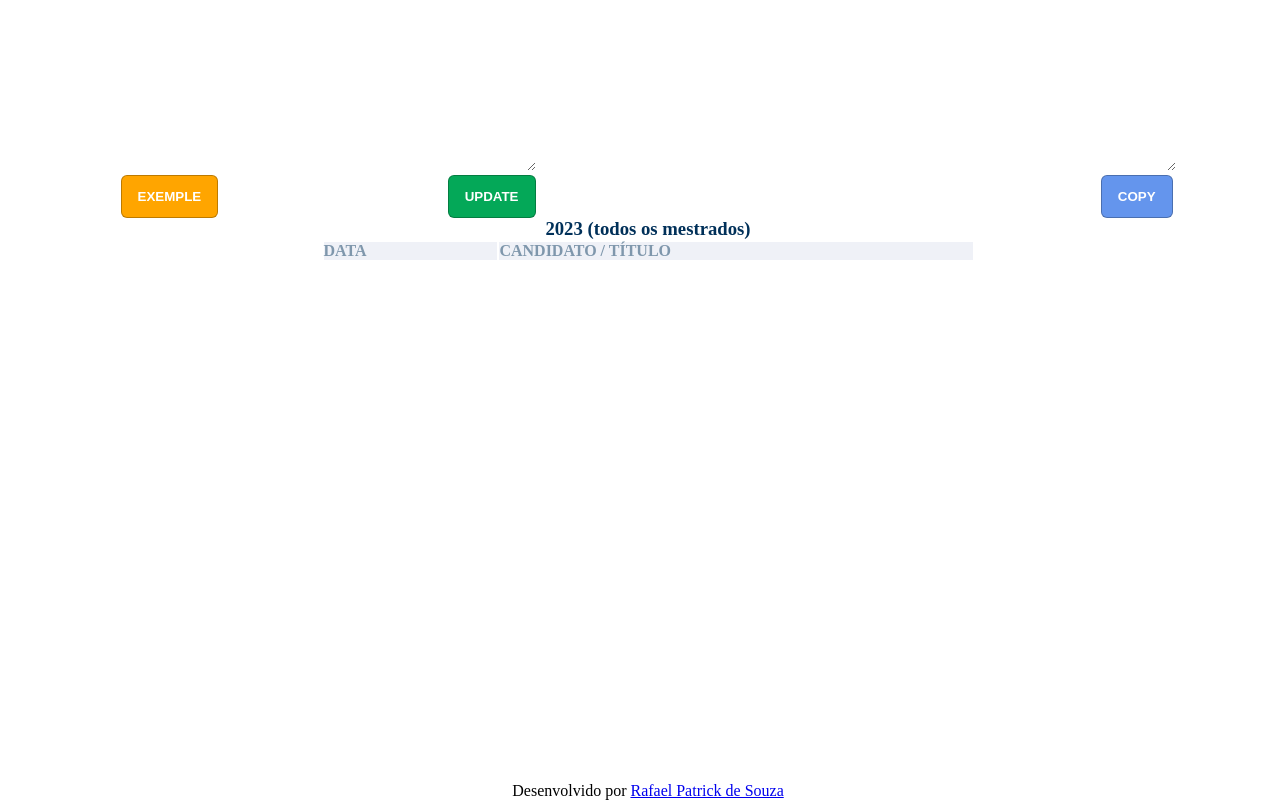
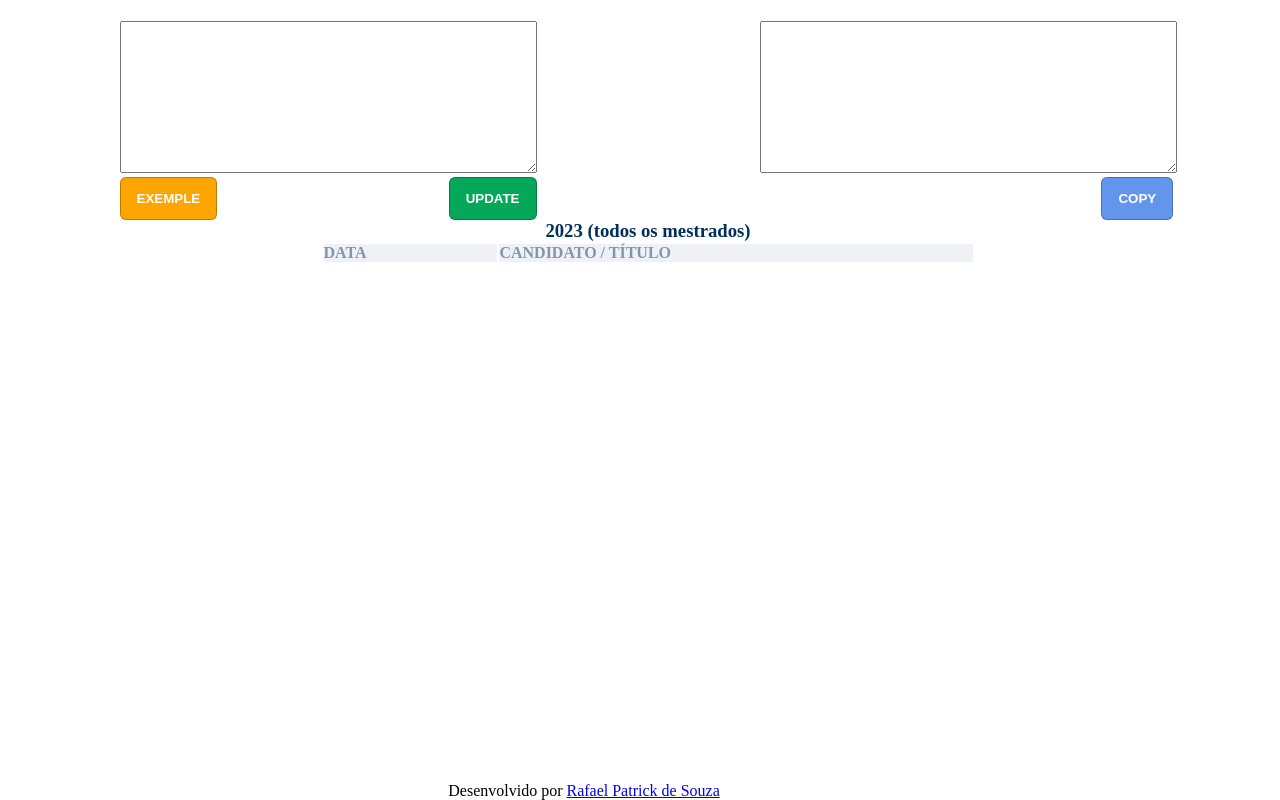
Before and after one commit to faelpatrick/ucp-pp-gerador, a plain HTML site: page index.html in a window 1280 px wide. Drawn offline with Linux system fonts and the light colour scheme.

Commit message:
ajust css

```diff
--- a/style.css
+++ b/style.css
@@ -1,10 +1,9 @@
 *{
   margin: 0;
   padding: 0;
-  border: none;
 }
 body {
-  width: 100%;
+  width: 100vw;
   padding: 0.5em;
   text-align: center;
   margin: 1% auto;
@@ -60,5 +59,5 @@ footer {
   margin: 0 auto;
   text-align: center;
   bottom: 0;
-  width: 100%;
+  width: 90%;
 }
```
